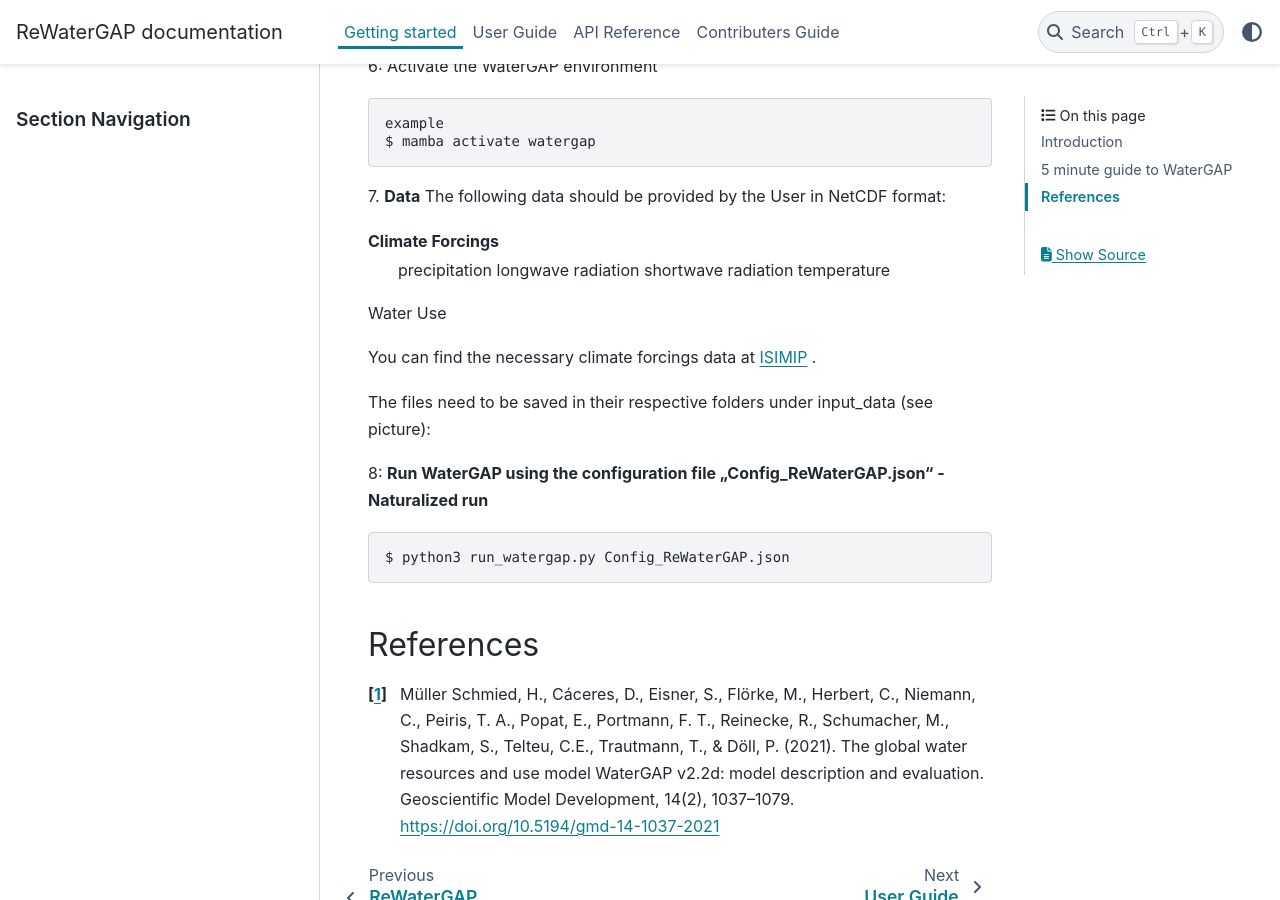
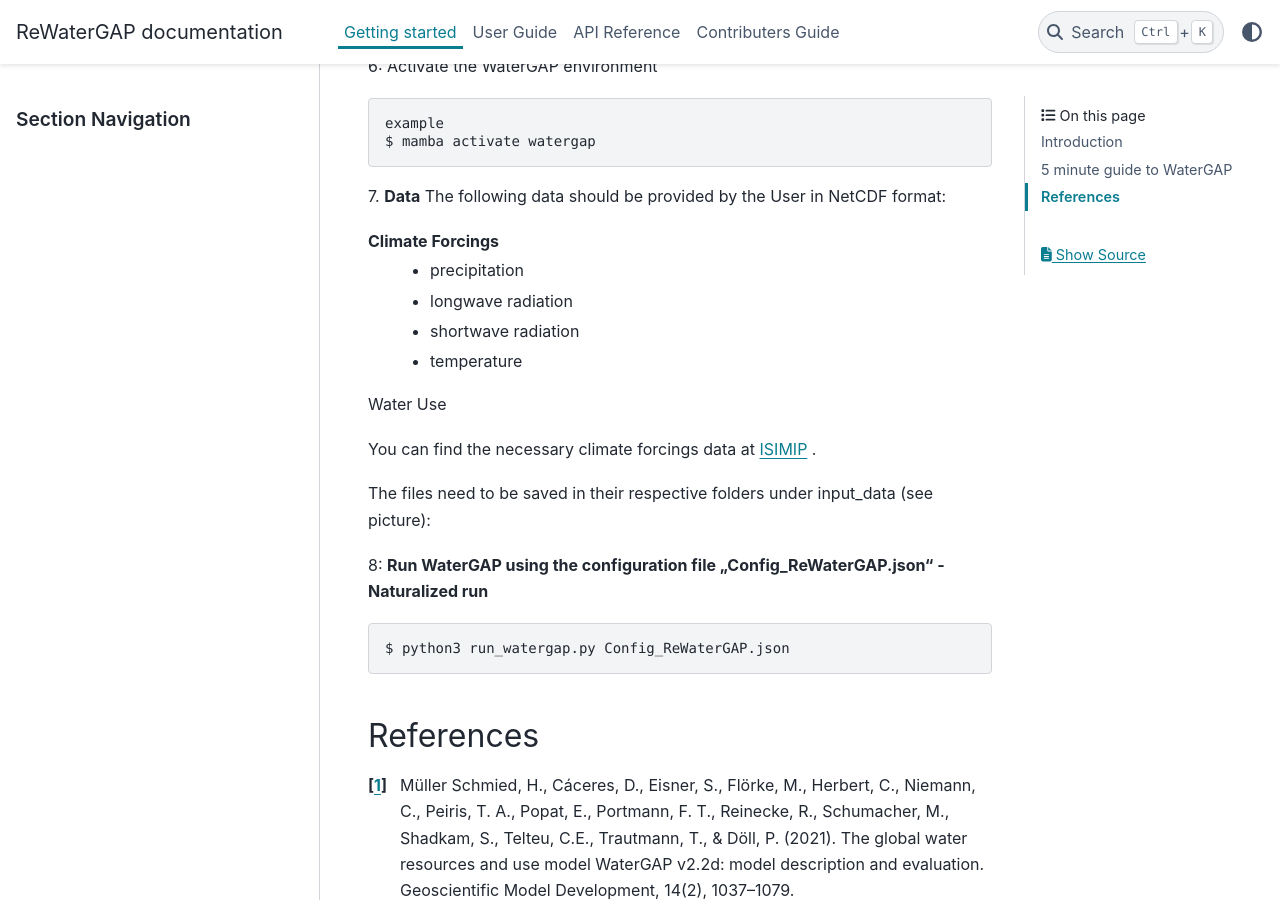
Before and after one commit to HydrologyFrankfurt/ReWaterGAP, a Sphinx documentation site: the page built from docs/getting_started/index.rst, in a window 1280 px wide and 900 px high, scrolled down 2360 px. Built offline with Sphinx 7.4.7 and the PyData theme 0.15.4, drawn with Linux system fonts in a browser that asks for light colours; pages that are not in the unit, such as notebooks, are missing from menus.

```diff
--- a/docs/getting_started/index.rst
+++ b/docs/getting_started/index.rst
@@ -98,10 +98,11 @@ Find more information in the official GitHub documentation `here <https://docs.g
 The following data should be provided by the User in NetCDF format:
 
 Climate Forcings
-	precipitation
-	longwave radiation
-	shortwave radiation
-	temperature
+	- precipitation
+	- longwave radiation
+	- shortwave radiation
+	- temperature
+
 Water Use
 
 
```
